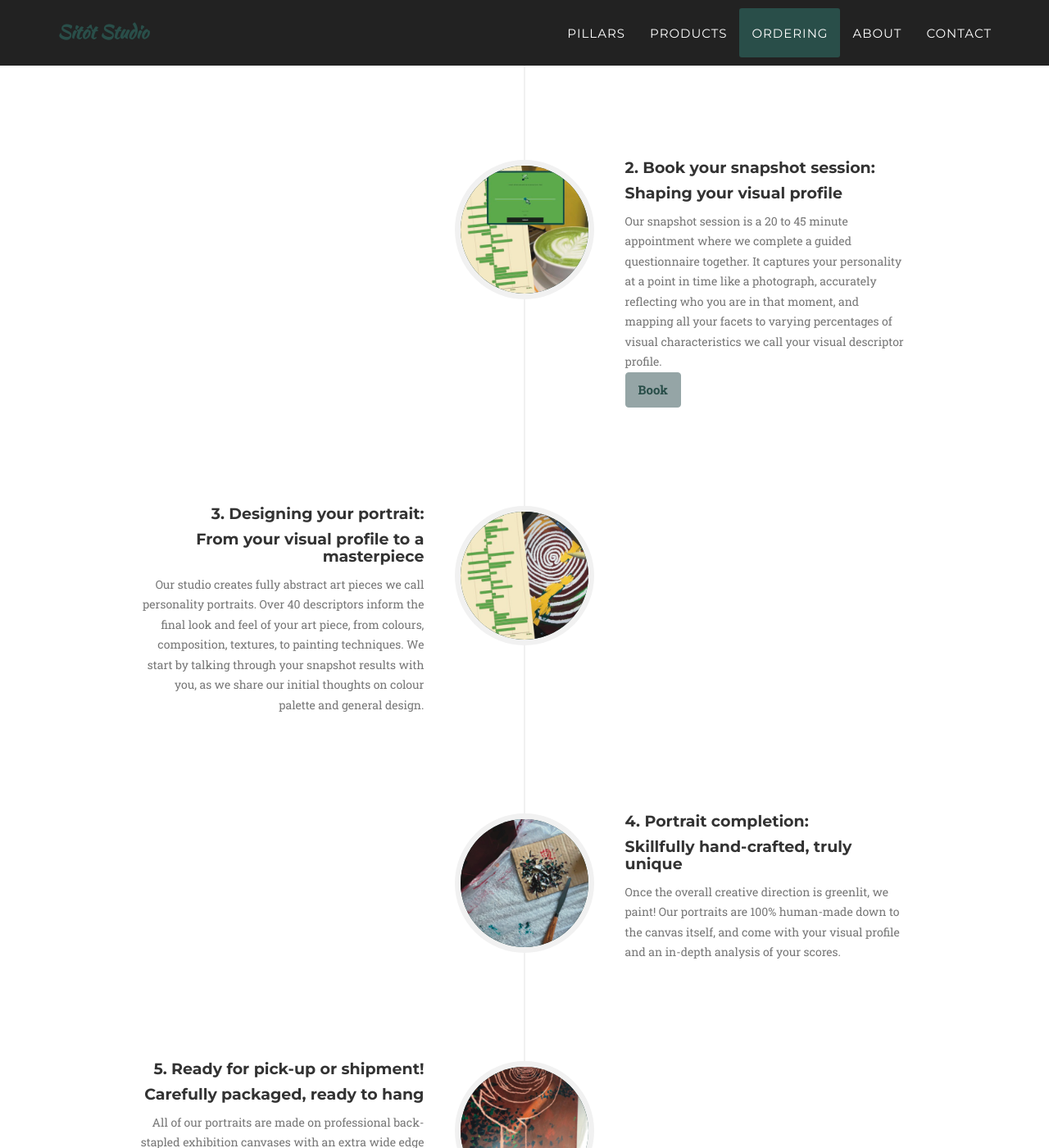
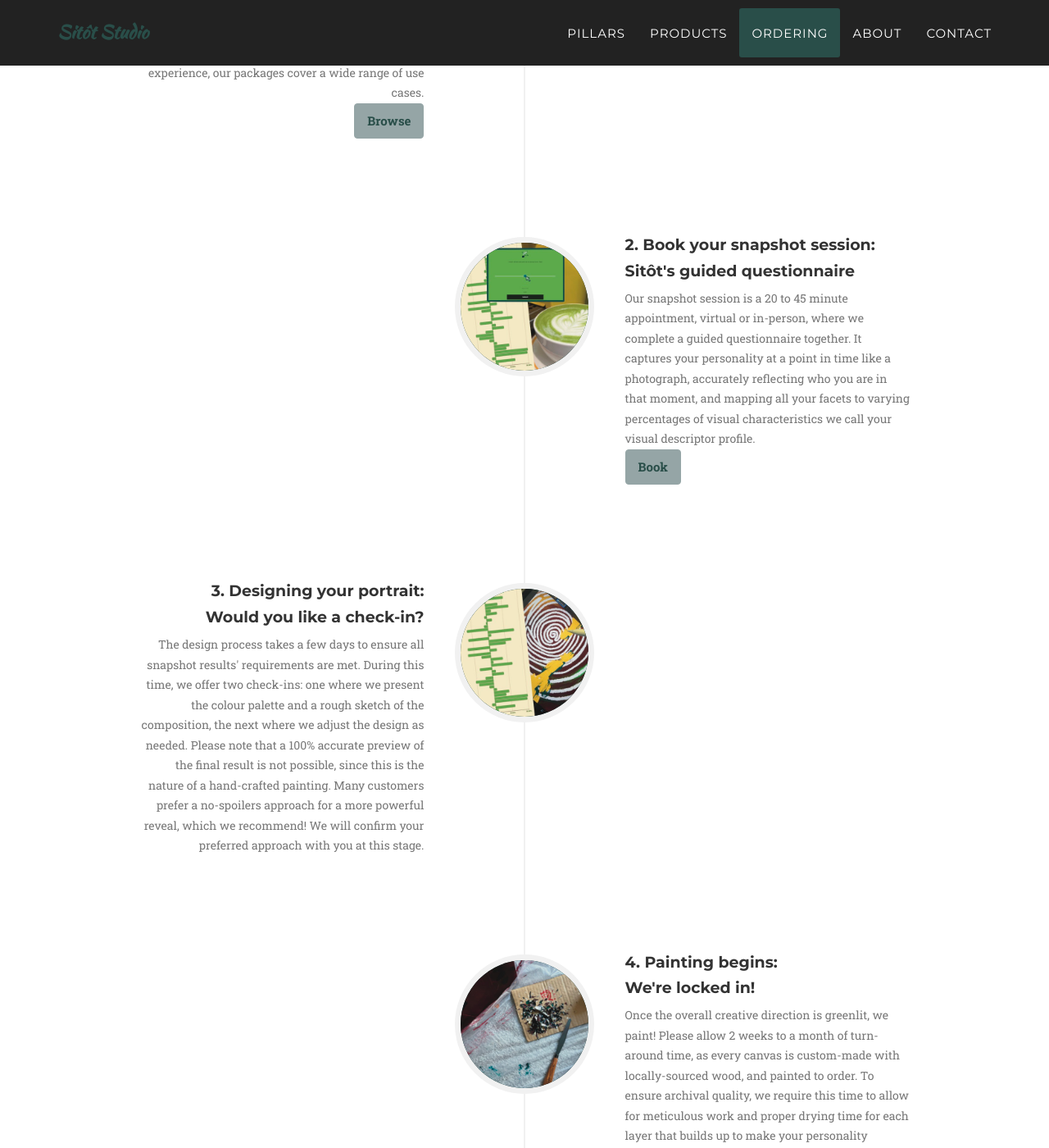
Before and after one commit to sitotstudio/sitotstudio.github.io, a Jekyll site: the page built from index.html, in a window 1280 px wide and 1400 px high, scrolled down 3559 px. Shown: the whole window at 82% size. Built offline with Jekyll 4.4.1, drawn with Linux system fonts in a browser that asks for light colours; some web fonts are replaced; some of the changed text lies outside the part shown.

Commit message:
Update timeline text

```diff
--- a/_includes/about.html
+++ b/_includes/about.html
@@ -17,10 +17,10 @@
                             <div class="timeline-panel">
                                 <div class="timeline-heading">
                                     <h4>1. Pick an offering:</h4>
-                                    <h4 class="subheading">Which package is right for you?</h4>
+                                    <h4 class="subheading">Curated packages to custom orders</h4>
                                 </div>
                                 <div class="timeline-body">
-                                    <p class="text-muted">Peruse our catalog of product offerings or contact us directly for a consultation to discuss which offering is best tailored to your desires, space requirements, or other needs.</p>
+                                    <p class="text-muted">Peruse our catalog of product offerings or contact us directly for a consultation to discuss which offering is best tailored to your desires, space requirements, or other needs. From learning about yourself, capturing someone special, to gifting a unique experience, our packages cover a wide range of use cases.</p>
                                     <button type="button" class="btn btn-default"><strong><a href="https://www.sitot.ca/#portfolio">Browse</a></strong></button>
                                 </div>
                             </div>
@@ -32,10 +32,10 @@
                             <div class="timeline-panel">
                                 <div class="timeline-heading">
                                     <h4>2. Book your snapshot session:</h4>
-                                    <h4 class="subheading">Shaping your visual profile</h4>
+                                    <h4 class="subheading">Sitôt's guided questionnaire</h4>
                                 </div>
                                 <div class="timeline-body">
-                                    <p class="text-muted">Our snapshot session is a 20 to 45 minute appointment where we complete a guided questionnaire together. It captures your personality at a point in time like a photograph, accurately reflecting who you are in that moment, and mapping all your facets to varying percentages of visual characteristics we call your visual descriptor profile.</p>
+                                    <p class="text-muted">Our snapshot session is a 20 to 45 minute appointment, virtual or in-person, where we complete a guided questionnaire together. It captures your personality at a point in time like a photograph, accurately reflecting who you are in that moment, and mapping all your facets to varying percentages of visual characteristics we call your visual descriptor profile.</p>
                                     <button type="button" class="btn btn-default"><strong><a href="https://form.jotform.com/251915401743251">Book</a></strong></button>
                                 </div>
                             </div>
@@ -47,10 +47,10 @@
                             <div class="timeline-panel">
                                 <div class="timeline-heading">
                                     <h4>3. Designing your portrait:</h4>
-                                    <h4 class="subheading">From your visual profile to a masterpiece</h4>
+                                    <h4 class="subheading">Would you like a check-in?</h4>
                                 </div>
                                 <div class="timeline-body">
-                                    <p class="text-muted">Our studio creates fully abstract art pieces we call personality portraits. Over 40 descriptors inform the final look and feel of your art piece, from colours, composition, textures, to painting techniques. We start by talking through your snapshot results with you, as we share our initial thoughts on colour palette and general design.</p>
+                                    <p class="text-muted">The design process takes a few days to ensure all snapshot results' requirements are met. During this time, we offer two check-ins: one where we present the colour palette and a rough sketch of the composition, the next where we adjust the design as needed. Please note that a 100% accurate preview of the final result is not possible, since this is the nature of a hand-crafted painting. Many customers prefer a no-spoilers approach for a more powerful reveal, which we recommend! We will confirm your preferred approach with you at this stage.</p>
                                 </div>
                             </div>
                         </li>
@@ -60,11 +60,11 @@
                             </div>
                             <div class="timeline-panel">
                                 <div class="timeline-heading">
-                                    <h4>4. Portrait completion:</h4>
-                                    <h4 class="subheading">Skillfully hand-crafted, truly unique</h4>
+                                    <h4>4. Painting begins:</h4>
+                                    <h4 class="subheading">We're locked in!</h4>
                                 </div>
                                 <div class="timeline-body">
-                                    <p class="text-muted">Once the overall creative direction is greenlit, we paint! Our portraits are 100% human-made down to the canvas itself, and come with your visual profile and an in-depth analysis of your scores.</p>
+                                    <p class="text-muted">Once the overall creative direction is greenlit, we paint! Please allow 2 weeks to a month of turn-around time, as every canvas is custom-made with locally-sourced wood, and painted to order. To ensure archival quality, we require this time to allow for meticulous work and proper drying time for each layer that builds up to make your personality portrait.</p>
                                 </div>
                             </div>
                         </li>
@@ -78,7 +78,7 @@
                                     <h4 class="subheading">Carefully packaged, ready to hang</h4>
                                 </div>
                                 <div class="timeline-body">
-                                    <p class="text-muted">All of our portraits are made on professional back-stapled exhibition canvases with an extra wide edge designed to eliminate framing requirements.</p>
+                                    <p class="text-muted">All of our portraits are made on professional back-stapled exhibition canvases with an extra wide edge designed to eliminate framing requirements. Each completed personality portrait comes with its corresponding visual profile, certificate of authenticity, and design statement.</p>
                                 </div>
                             </div>
                         </li>
```
